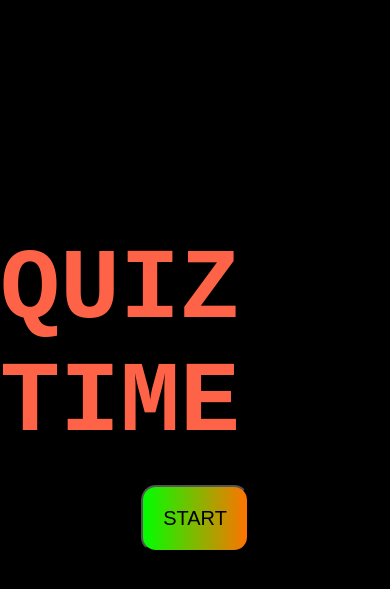
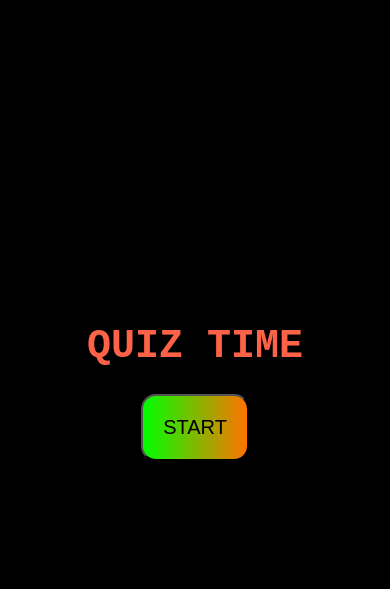
Before and after one commit to mohith-git/github5, a plain HTML site: page index.html in a window 390 px wide. Shown: the part 17-606 px from the top of the page. Drawn offline with Linux system fonts and the light colour scheme.

Commit message:
Update stylesheet.css

```diff
--- a/stylesheet.css
+++ b/stylesheet.css
@@ -209,7 +209,11 @@ left:20vw;
 
 }
 
+ #color-changer{
 
+font-size:40px;
+
+}
 
 
 
```
